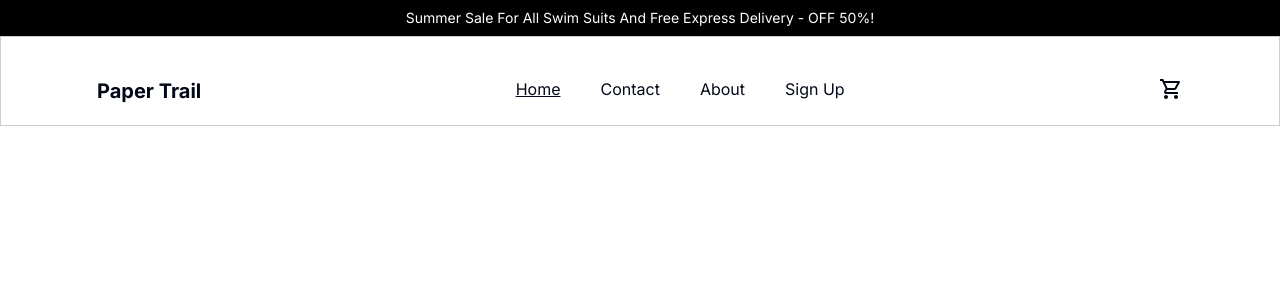
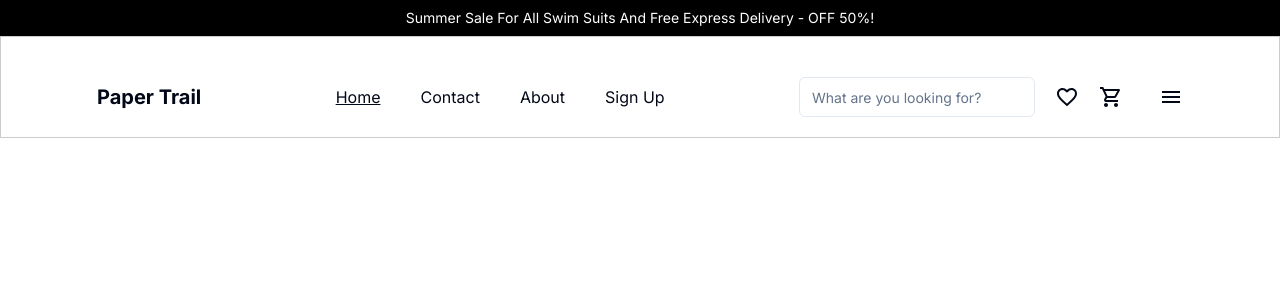
Before and after one commit to NaveenDanj/paper-trail, a Next.js app: page / in a window 1280 px wide. Shown: the top 300 px of the page. Built offline with nearby package versions, Linux system fonts and the light colour scheme.

Commit message:
completed header

```diff
--- a/src/app/page.tsx
+++ b/src/app/page.tsx
@@ -1,6 +1,8 @@
 import Image from "next/image";
 import ShoppingCartOutlinedIcon from '@mui/icons-material/ShoppingCartOutlined';
-
+import FavoriteBorderIcon from '@mui/icons-material/FavoriteBorder';
+import MenuIcon from '@mui/icons-material/Menu';
+import { Input } from "@/components/ui/input";
 
 export default function Home() {
   return (
@@ -16,7 +18,7 @@ export default function Home() {
           <h1 className="text-xl font-bold">Paper Trail</h1>
         </div>
 
-        <div className="flex gap-10 justify-between">
+        <div className="hidden my-auto lg:flex gap-10 justify-between">
           <label className=" underline cursor-pointer">Home</label>
           <label className="cursor-pointer">Contact</label>
           <label className="cursor-pointer">About</label>
@@ -24,8 +26,18 @@ export default function Home() {
         </div>
 
 
-        <div className="flex">
-          <ShoppingCartOutlinedIcon />
+        <div className="my-auto flex gap-5">
+
+          <div className="hidden my-auto lg:flex ">
+            <Input type="text" placeholder="What are you looking for?" />
+          </div>
+
+          <div className="flex my-auto gap-5 ">
+            <FavoriteBorderIcon className="cursor-pointer" />
+            <ShoppingCartOutlinedIcon className="cursor-pointer" />
+            <MenuIcon className="ml-4 flex cursor-pointer" />
+          </div>
+
         </div>
 
       </div>
--- /dev/null
+++ b/src/components/ui/input.tsx
@@ -0,0 +1,25 @@
+import * as React from "react"
+
+import { cn } from "@/lib/utils"
+
+export interface InputProps
+  extends React.InputHTMLAttributes<HTMLInputElement> {}
+
+const Input = React.forwardRef<HTMLInputElement, InputProps>(
+  ({ className, type, ...props }, ref) => {
+    return (
+      <input
+        type={type}
+        className={cn(
+          "flex h-10 w-full rounded-md border border-input bg-background px-3 py-2 text-sm ring-offset-background file:border-0 file:bg-transparent file:text-sm file:font-medium placeholder:text-muted-foreground focus-visible:outline-none focus-visible:ring-2 focus-visible:ring-ring focus-visible:ring-offset-2 disabled:cursor-not-allowed disabled:opacity-50",
+          className
+        )}
+        ref={ref}
+        {...props}
+      />
+    )
+  }
+)
+Input.displayName = "Input"
+
+export { Input }
```
